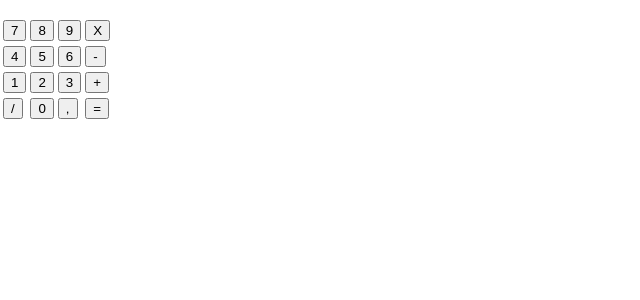
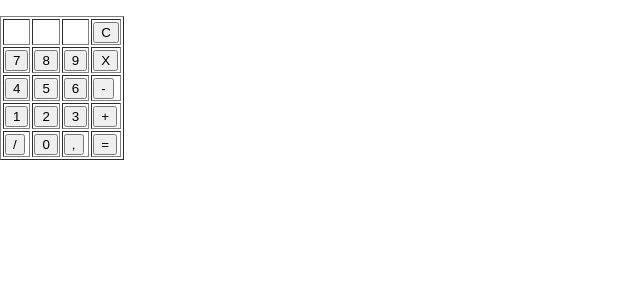
Before and after one commit to darkhorrow/react-redux-course, a React (Create React App) app in the folder session-1/sample/: page / in a window 1280 px wide. Shown: the top 300 px of the page, without its empty margins (0-640 px from the left). Built offline with nearby package versions, Linux system fonts and the light colour scheme.

Commit message:
Added C button

```diff
--- a/session-1/sample/src/components/calculator.js
+++ b/session-1/sample/src/components/calculator.js
@@ -11,14 +11,20 @@ export default class Calculator extends Component {
     }
 
     handleClick(value) {
-        this.setState({message: this.state.message + value});
+        this.setState({message: value ? this.state.message + value : ''});
     }
 
     render() {
         return (
             <div>
                 <p>{this.state.message}</p>
-                <table>
+                <table border={1}>
+                    <tr>
+                        <td></td>
+                        <td></td>
+                        <td></td>
+                        <td><button onClick={()=>{this.handleClick('')}}>C</button></td>
+                    </tr>
                     <tr>
                         <td><button onClick={()=>{this.handleClick(7)}}>7</button></td>
                         <td><button onClick={()=>{this.handleClick(8)}}>8</button></td>
```
